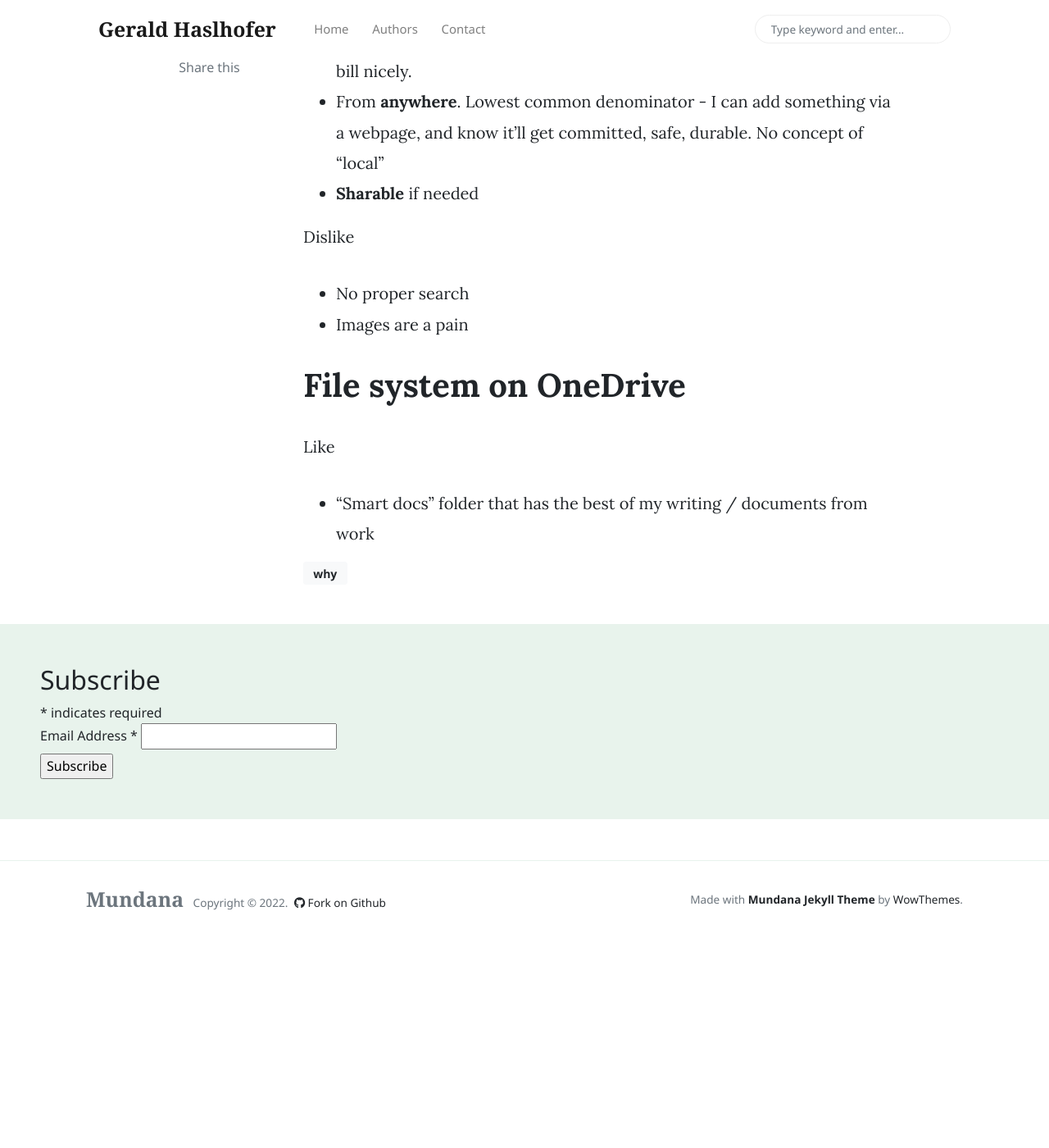
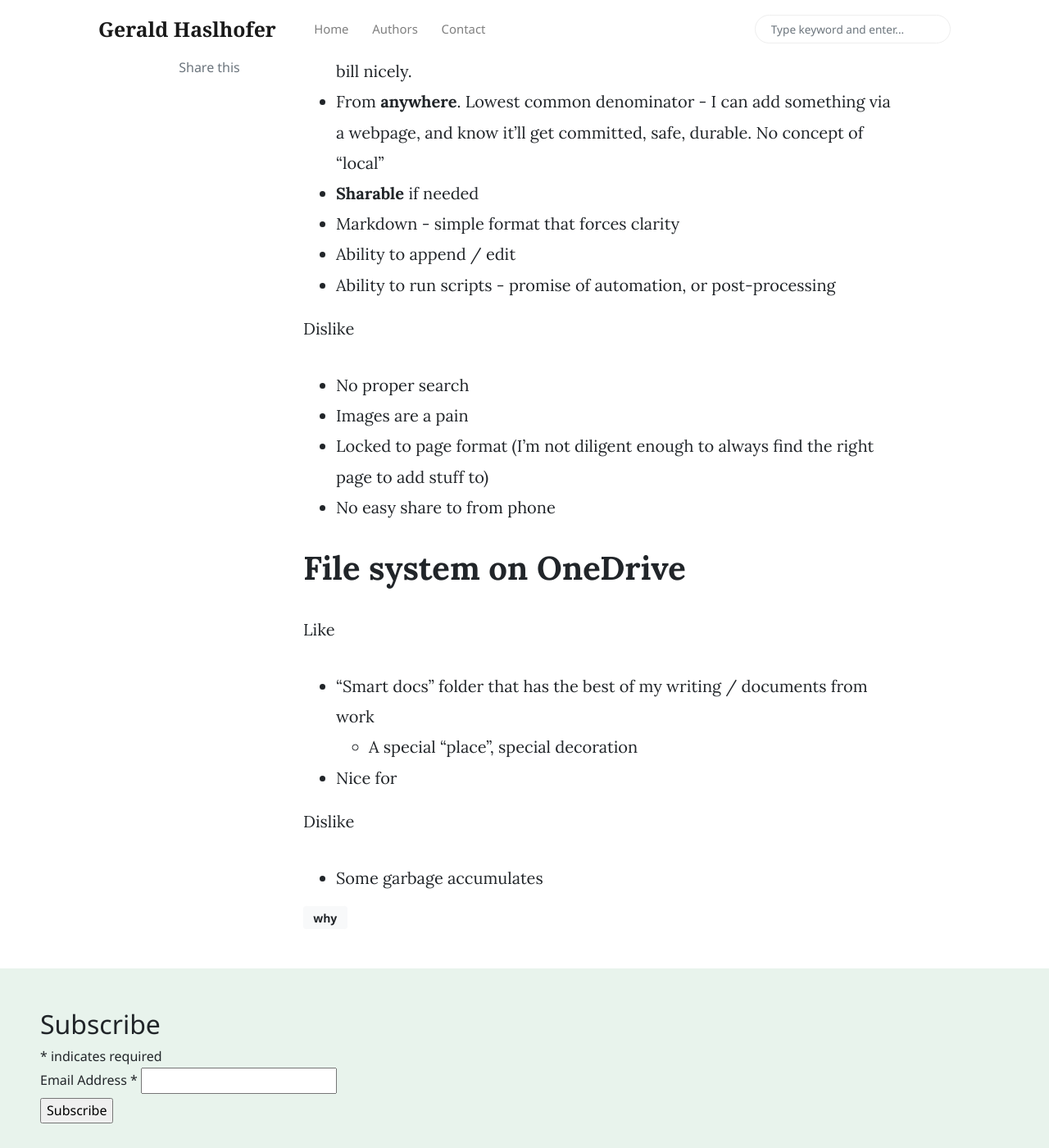
Before and after one commit to haslhofer/haslhofer.github.io, a Jekyll site: the page built from _posts/2022-12-24-why.md, in a window 1280 px wide and 1400 px high, scrolled down 880 px. Shown: the whole window at 82% size. Built offline with Jekyll 4.4.1, drawn with Linux system fonts in a browser that asks for light colours; nearby versions of some CDN libraries; comment, search, counter and statistics services are not loaded; before the commit the page ends 2024 px from its top, so only the background shows below that.

Commit message:
Update 2022-12-24-why.md

```diff
--- a/_posts/2022-12-24-why.md
+++ b/_posts/2022-12-24-why.md
@@ -21,12 +21,23 @@ Like
 - The **safety** of a place that I know will be around in years. Github fits that bill nicely.
 - From **anywhere**. Lowest common denominator - I can add something via a webpage, and know it'll get committed, safe, durable. No concept of "local"
 - **Sharable** if needed
+- Markdown - simple format that forces clarity
+- Ability to append / edit
+- Ability to run scripts - promise of automation, or post-processing
 
 Dislike
 - No proper search
 - Images are a pain
+- Locked to page format (I'm not diligent enough to always find the right page to add stuff to)
+- No easy share to from phone
 
 # File system on OneDrive
 
 Like
 - "Smart docs" folder that has the best of my writing / documents from work
+    - A special "place", special decoration
+- Nice for
+
+
+Dislike
+- Some garbage accumulates
```
